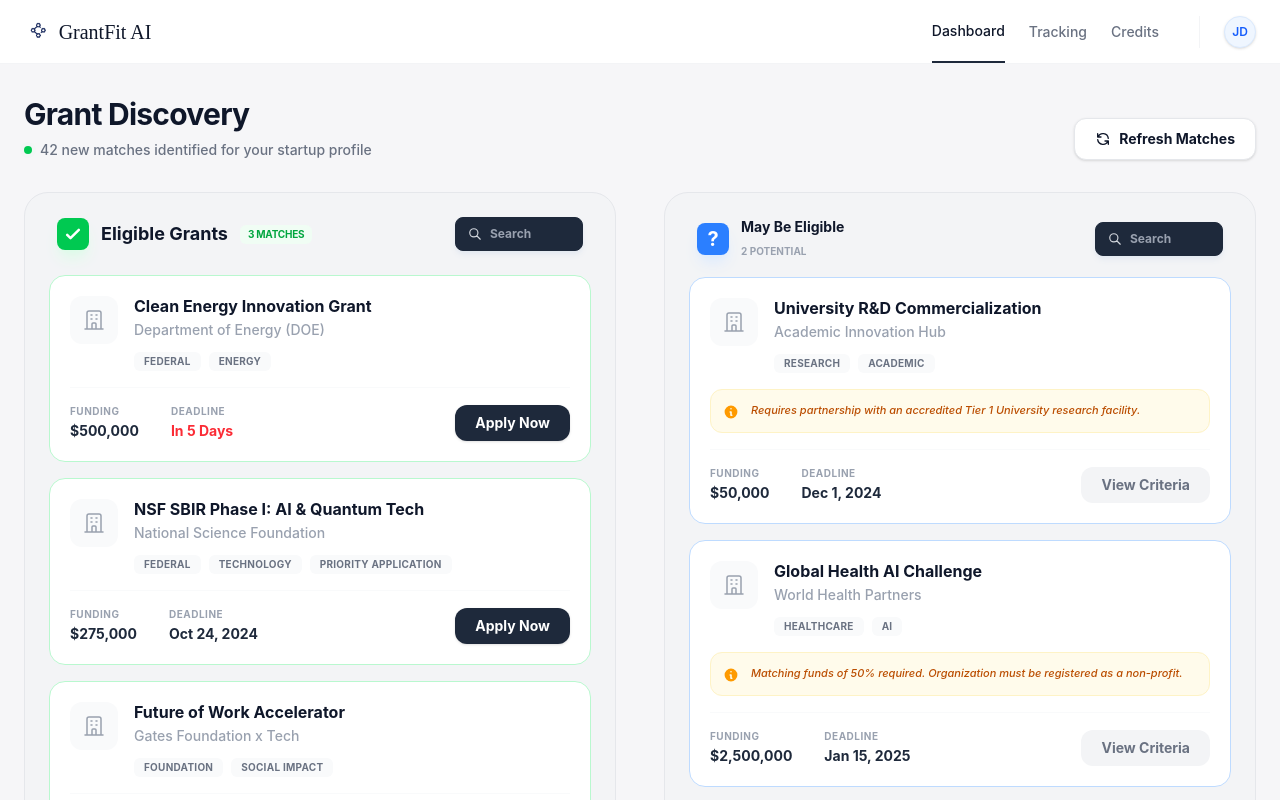
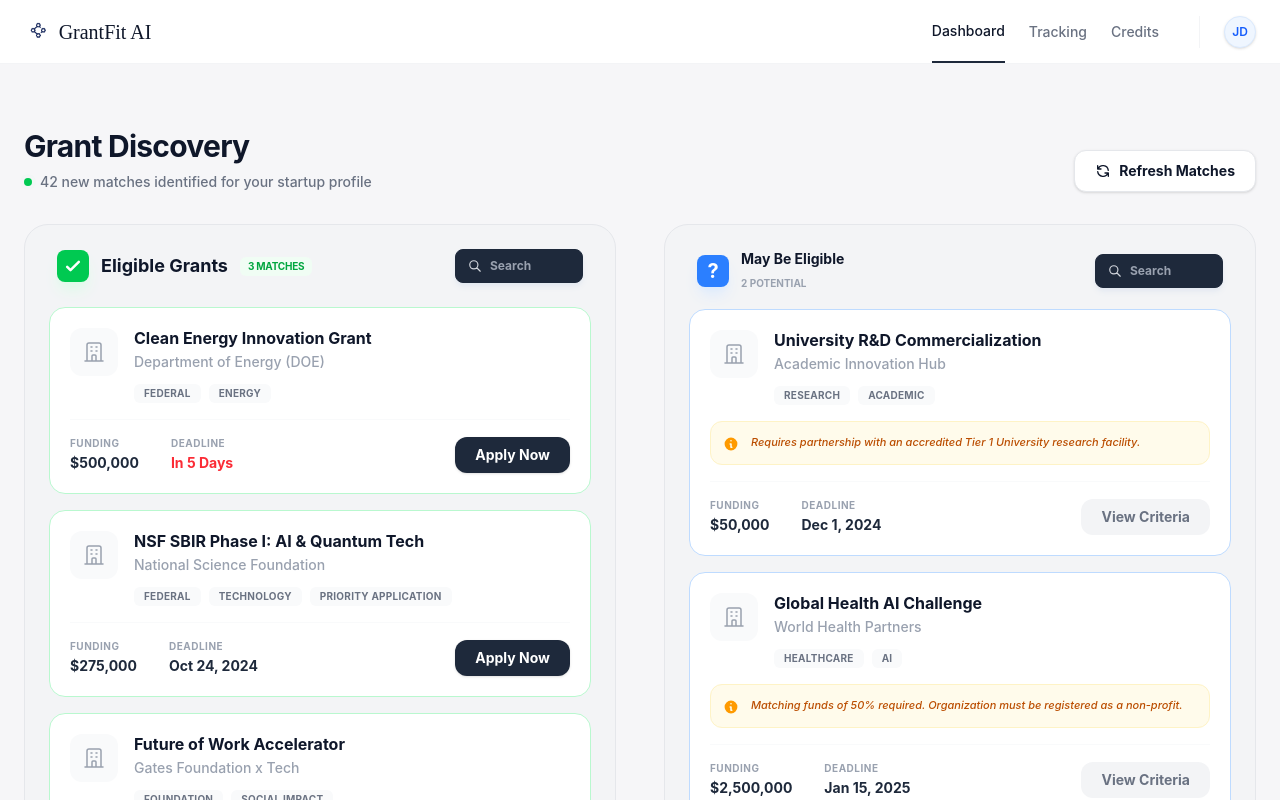
Before and after one commit to highly-classified/Neurathon_GrantFit-AI, a React (Vite) app in the folder frontend/: page /dashboard in a window 1280 px wide. Shown: the top 800 px of the page. Built offline with nearby package versions, Linux system fonts and the light colour scheme; no server answers; a web font is replaced by a local one.

Commit message:
Made credits page working

```diff
--- a/frontend/src/components/credits/Credits.jsx
+++ b/frontend/src/components/credits/Credits.jsx
@@ -14,7 +14,9 @@ import {
   FileEdit,
   ChevronDown,
   X,
-  Check
+  Check,
+  TrendingDown,
+  TrendingUp
 } from 'lucide-react';
 import { motion, AnimatePresence } from 'framer-motion';
 
@@ -59,7 +61,7 @@ const Credits = () => {
     <div className="min-h-screen bg-[#f6f6f8] text-slate-900 font-['Public Sans',_sans-serif]">
       <Navbar />
 
-      <main className="px-10 flex flex-col items-center pt-24 pb-12 max-w-[1280px] mx-auto">
+      <main className="px-10 flex flex-col items-center pt-32 pb-12 max-w-[1280px] mx-auto">
         <div className="w-full max-w-[1120px]">
           {/* Page Header */}
           <div className="flex flex-wrap justify-between items-end gap-3 mb-8">
--- a/frontend/src/components/dashboard/Dashboard.jsx
+++ b/frontend/src/components/dashboard/Dashboard.jsx
@@ -71,7 +71,7 @@ const Dashboard = () => {
     <div className="min-h-screen bg-[#f6f6f8] pb-20 font-['Public Sans',_sans-serif]">
       <Navbar />
 
-      <main className="max-w-[1600px] mx-auto pt-24 pb-32 px-6">
+      <main className="max-w-[1600px] mx-auto pt-32 pb-32 px-6">
 
 
         {/* Page Header */}
```
